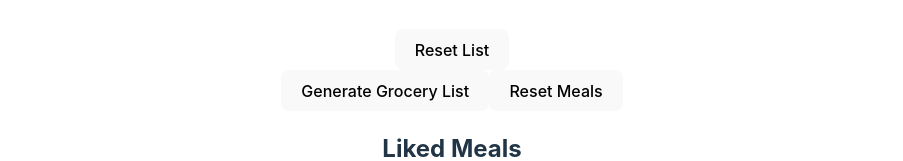
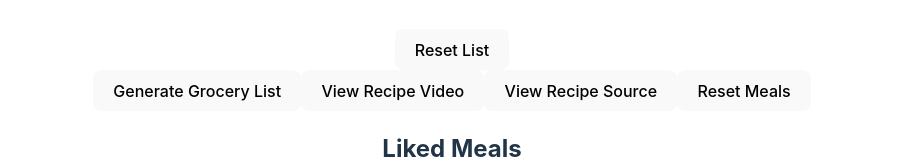
Before and after one commit to mollycwilliams/green-line-goods, a React (Vite) app: page / in a window 1280 px wide. Shown: the part 172-333 px from the top of the page, without its empty margins (188-1091 px from the left). Built offline with nearby package versions, Linux system fonts and the light colour scheme.

Commit message:
Update App.tsx

```diff
--- a/src/App.tsx
+++ b/src/App.tsx
@@ -1,5 +1,6 @@
 import React, { useState } from 'react';
 import './App.css';
+import './index.css'
 
 function App() {
   // current meal
@@ -12,6 +13,10 @@ function App() {
   const [currentImage, setCurrentImage] = useState<string | null>(null);
   // current meal name
   const [currentMealName, setCurrentMealName] = useState<string | null>(null);
+  // current youtube video, tutorial on how to make the meal
+  const [currentVideo, setCurrentVideo] = useState<string | URL | undefined>(undefined);
+  // the source for the current meal
+  const [currentSource, setCurrentSource] = useState<string | URL | undefined>(undefined);
 
   // gets a random meal
   const randomMeal = async () => {
@@ -21,8 +26,14 @@ function App() {
         const mealData = await response.json();
         // update current meal image to the new url
         setCurrentMeal(mealData);
+        // update the current name
         setCurrentMealName(mealData.meals[0].strMeal);
+        // update the current image
         setCurrentImage(`${mealData.meals[0].strMealThumb}/preview`);
+        // update the current video URL
+        setCurrentVideo(mealData.meals[0].strYoutube);
+        // update the current source URL
+        setCurrentSource(mealData.meals[0].strSource);
       } else {
         console.error("Failed to fetch meal");
       }
@@ -37,8 +48,8 @@ function App() {
 
     // add the meal to the list of liked meals
     repopulateMeals(currentMeal.meals[0].strMeal);
+    // add the ingredients of the liked meal to the grocery list
     repopulateList(currentMeal.meals[0]);
-
     // generate a new random meal image
     randomMeal();
   };
@@ -52,6 +63,7 @@ function App() {
       const ingredient = mealData[`strIngredient${i}`];
       const measure = mealData[`strMeasure${i}`];
 
+      // ensure the ingredient exists
       if (ingredient && ingredient.trim() !== "") {
         if (newGroceries[ingredient]) {
           // if ingredient already exists, append the new measure
@@ -68,10 +80,10 @@ function App() {
   };
 
   // repopulate the current list of liked meals
-  const repopulateMeals = (meal: string) => {
-    setMeals((prevMeals) => ({
+  const repopulateMeals = (strMeal: any) => {
+    setMeals((prevMeals: any) => ({
       ...prevMeals,
-      [meal]: true,
+      [currentMeal]: true,
     }));
   };
 
@@ -90,8 +102,17 @@ function App() {
     setMeals({});
   };
 
+  // plays the youtube video for the current meal's recipe
+  const openVideo = () => {
+    window.open(currentVideo, '_blank');
+  };
+
+  // opens the link to the current source of the meal recipe
+  const openSource = () => {
+    window.open(currentSource, '_blank');
+  }
+
   return (
-    <>
       <nav id="desktop-nav">
         <div className="title">
           <h1>Green Line Goods</h1>
@@ -102,6 +123,12 @@ function App() {
         <div className="list-button-container">
           <button className="generate-list" onClick={generateList}>
             Generate Grocery List
+          </button>
+          <button className="view-recipe-video" onClick={openVideo}>
+            View Recipe Video
+          </button>
+          <button className="view-recipe-source" onClick={openSource}>
+            View Recipe Source
           </button>
           <button className="reset-meals" onClick={resetMeals}>
             Reset Meals
@@ -139,8 +166,7 @@ function App() {
           </button>
         </div>
       </nav>
-    </>
   );
-}
+};
 
 export default App;
```
